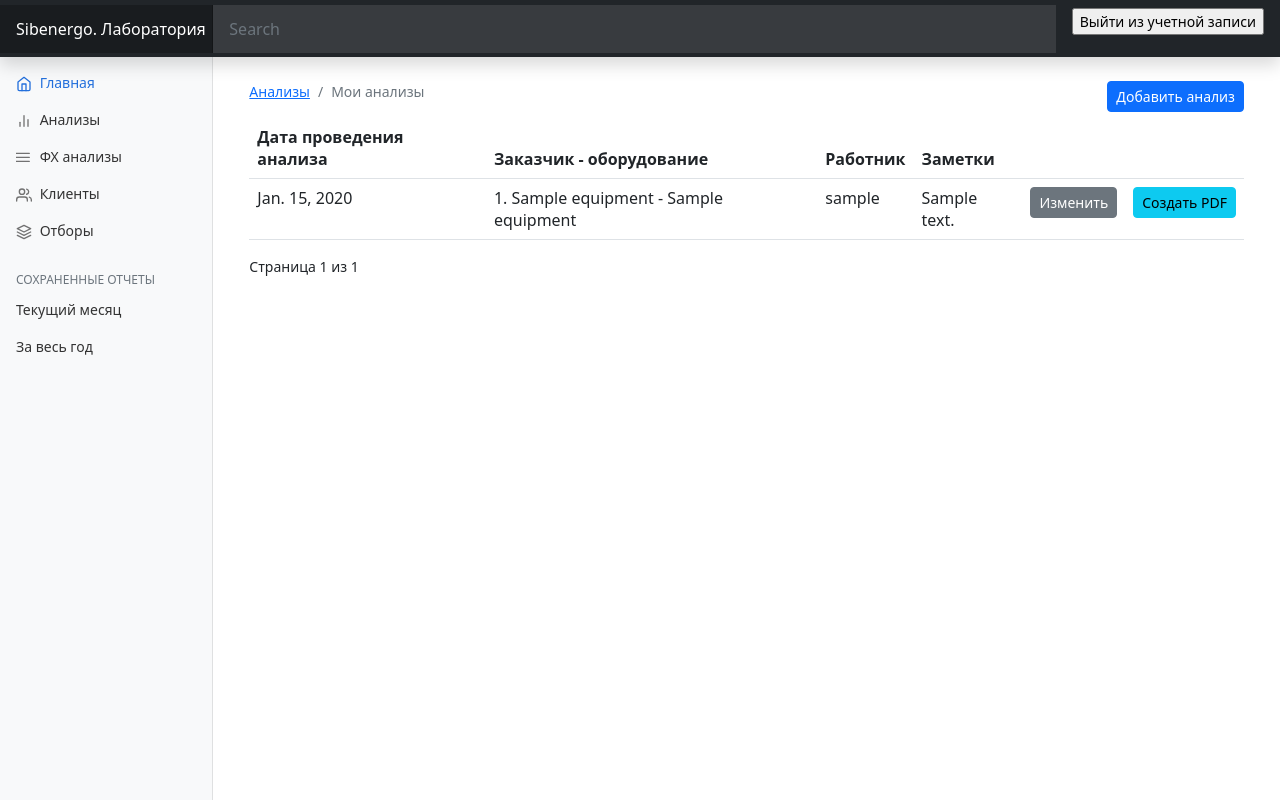
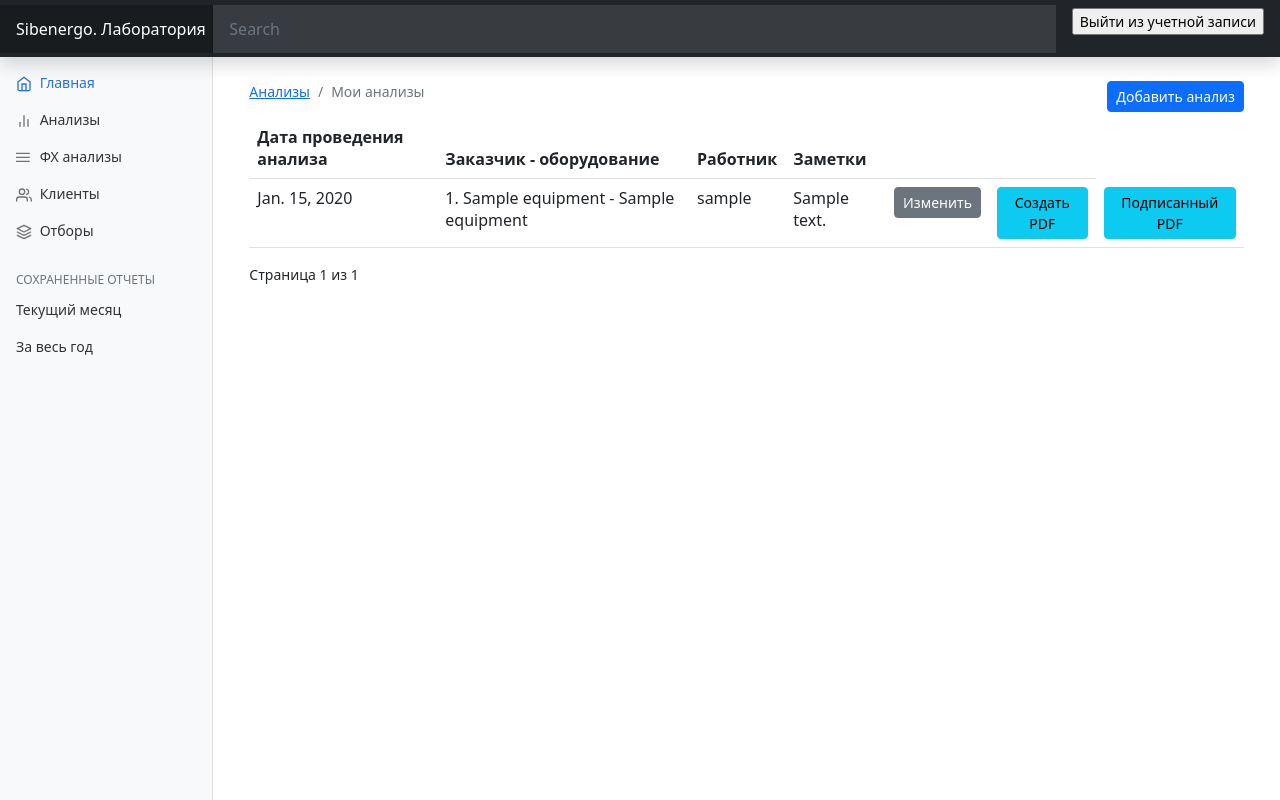
Before and after one commit to ValuableGrbg/web_report_project-main, a Django app: page /index_PH in a window 1280 px wide. Run offline with Django 4.2, Linux system fonts and the light colour scheme; a user stored in the database is signed in; tables that the repository leaves empty hold one stand-in row (values such as "Sample post"); parts of the project's set-up code (start-up, migrations or seed data) failed here and were passed over; some libraries are stand-ins or nearby versions.

Commit message:
add choice between unsigned and signed reports

```diff
--- a/report_project_generator/analysis_app/urls.py
+++ b/report_project_generator/analysis_app/urls.py
@@ -25,5 +25,6 @@ urlpatterns = [
     path('index_PH', views.index_PH, name='index_PH'),
     path('analysis_edit_PH/<int:id>', views.analysis_edit_PH, name='analysis_edit_PH'),
     path('analysis_delete_PH/<int:id>', views.analysis_delete_PH, name='analysis_delete_PH'),
-    path('export_pdf_ph/<int:id>', views.export_pdf_ph, name='export_pdf_ph'),
+    path('export_pdf_ph/<int:id>/<int:key>', views.export_pdf_ph, name='export_pdf_ph'),
+    path('export_pdf_ph/<int:id>/<int:key>', views.export_pdf_ph, name='export_signed_pdf_ph'),
 ]
--- a/report_project_generator/analysis_app/views.py
+++ b/report_project_generator/analysis_app/views.py
@@ -1026,7 +1026,8 @@ def get_image_file_as_base64_data(filename):
     with open(path, 'rb') as image_file:
         return base64.b64encode(image_file.read()).decode()
 
-def export_pdf_ph(request, id):
+
+def export_pdf_ph(request, id, key):
     analysis = oil_PC.objects.get(pk=id)
     probe_details_info = ProbeDetailsInfo.objects.get(id=analysis.probe_id.id)
     company_info = CompanyDetails.objects.get(company_name='ООО "Сибэнергодиагностика"')
@@ -1085,7 +1086,8 @@ def export_pdf_ph(request, id):
         limits=limit_values,
         probe_details_info=probe_details_info,
         mismatches=mismatches,
-        company_info=company_info
+        company_info=company_info,
+        key=key,
     )
     html = HTML(string=rendered_string)
     result = html.write_pdf(stylesheets=[css])
--- a/report_project_generator/report_project_generator/static/css/pdf_style.css
+++ b/report_project_generator/report_project_generator/static/css/pdf_style.css
@@ -253,3 +253,7 @@ footer p {
   top: -55px;
   left: 85px;
 }
+
+.empty_height{
+    height: 50px;
+}
--- a/report_project_generator/templates/analysis_app/index_PH.html
+++ b/report_project_generator/templates/analysis_app/index_PH.html
@@ -38,7 +38,8 @@
                    <td>{{ analysis_info.employee }}</td>
                    <td>{{ analysis_info.description }}</td>
                    <td><a href="{% url 'analysis_edit_PH' analysis_info.id %}" class="btn btn-secondary btn-sm">Изменить</a></td>
-                   <td><a href="{% url 'export_pdf_ph' analysis_info.id %}" class="btn btn-info btn-sm">Создать PDF</a></td>
+                   <td><a href="{% url 'export_pdf_ph' id=analysis_info.id key=0 %}" class="btn btn-info btn-sm">Создать PDF</a></td>
+                   <td><a href="{% url 'export_signed_pdf_ph' id=analysis_info.id key=1 %}" class="btn btn-info btn-sm">Подписанный PDF</a></td>
                </tr>
            {% endfor %}
         </tbody>
```
Also changed, not shown: report_project_generator/templates/analysis_app/export_pdf_ph.html (+3 -2 lines).
